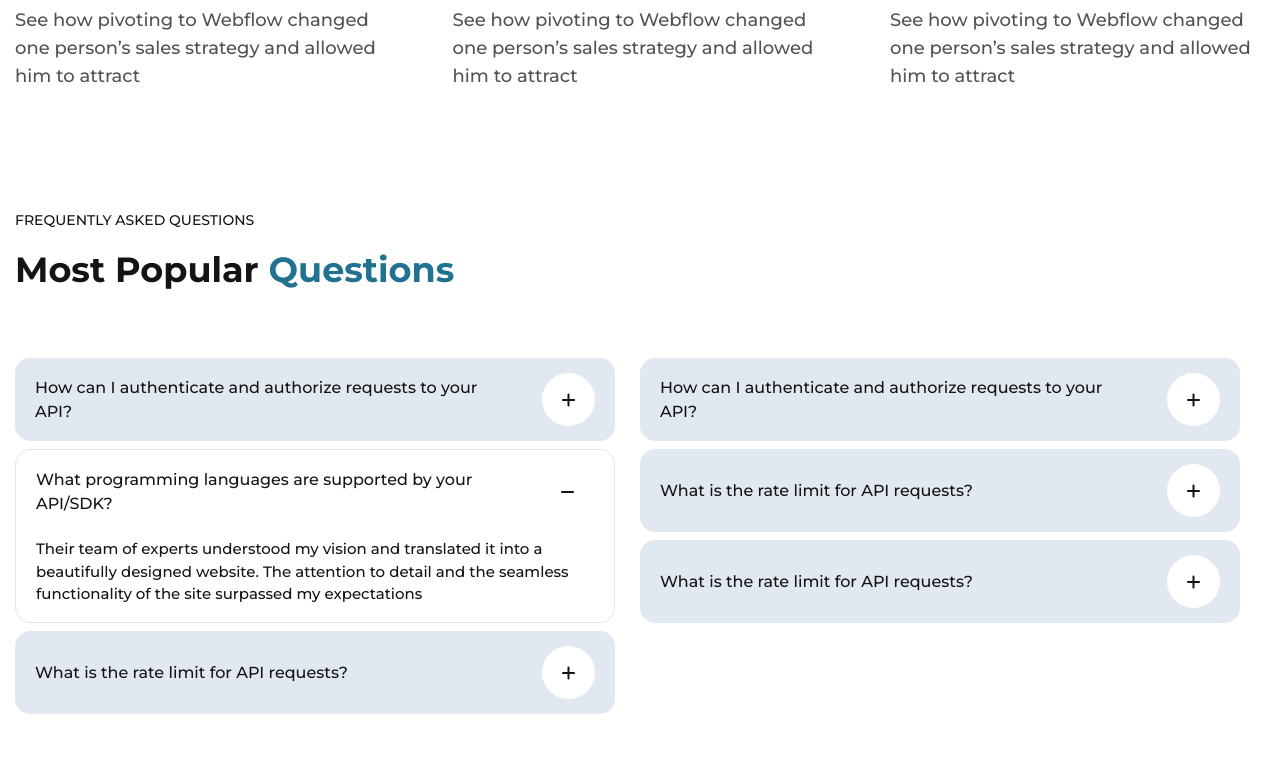
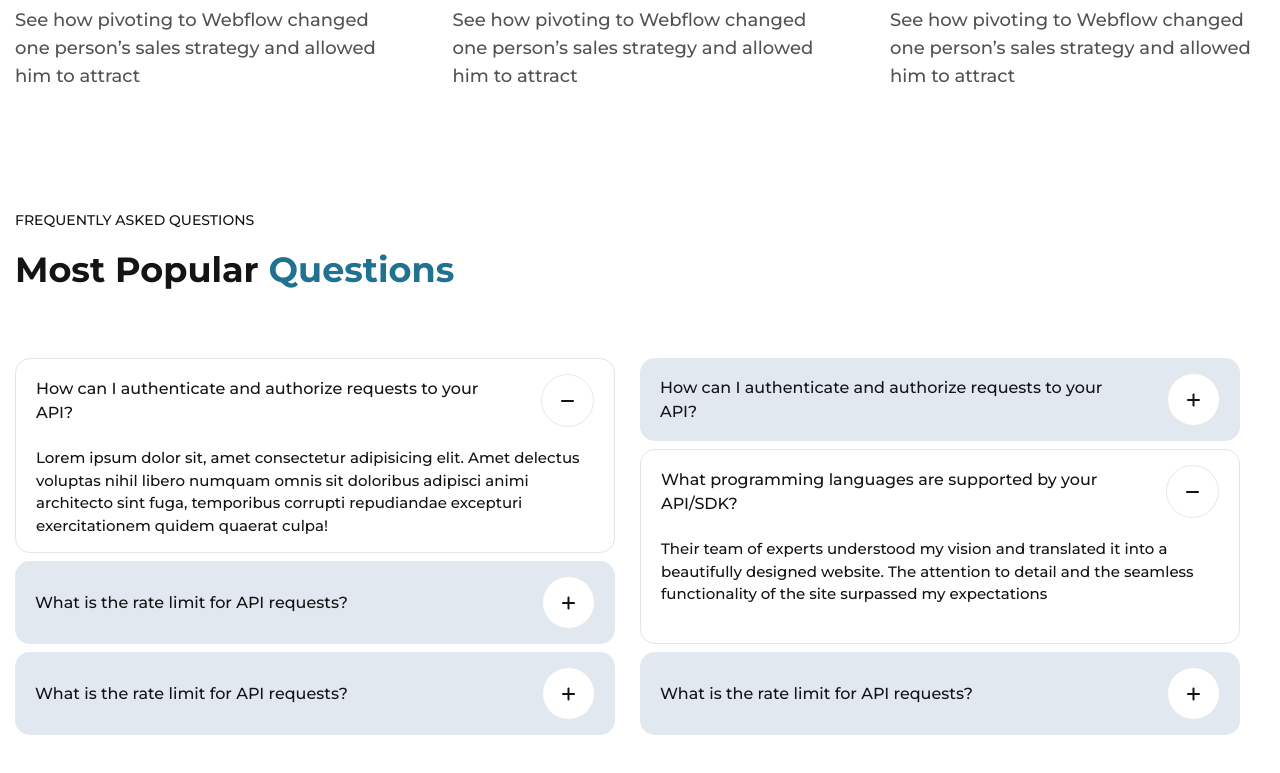
Before and after one commit to YasserCoder/ID-Al.-Solutions, a website: page index.html in a window 1280 px wide. Both pictures are taken after a click on the button 568 px from the left and 5536 px from the top of the page. Shown: the part 5137-5910 px from the top of the page. Drawn offline with Linux system fonts and the light colour scheme.

Commit message:
fixing the questions section

```diff
--- a/index.html
+++ b/index.html
@@ -322,45 +322,45 @@
             <h1 class="my-[14px] capitalize text-[35px] font-bold">most popular <span class="text-primary-100">questions</span></h1>
         </div>
         <div class="flex flex-col gap-y-2 lg:grid lg:grid-cols-percentage lg:gap-x-[2%]">
-            <div class="py-[15px] px-5 bg-slate-200 rounded-[15px] ">
+            <div class="py-[15px] px-5 bg-slate-200 rounded-[15px]">
                 <div class="flex justify-between items-center gap-14">
                     <p class="text-base font-medium">How can I authenticate and authorize requests to your API?</p>
-                    <button class="min-w-[53px] h-[53px] rounded-full bg-white flex justify-center items-center hover:shadow"><i class="fa-solid fa-plus"></i></button>
+                    <button onclick="handleShowQuestion(event)" class="min-w-[53px] h-[53px] border rounded-full bg-white flex justify-center items-center hover:shadow-md"><i class="fa-solid fa-plus"></i></button>
                 </div>
                 <p class="text-[15px] mt-5 hidden">Lorem ipsum dolor sit, amet consectetur adipisicing elit. Amet delectus voluptas nihil libero numquam omnis sit doloribus adipisci animi architecto sint fuga, temporibus corrupti repudiandae excepturi exercitationem quidem quaerat culpa!</p>
             </div>
             <div class="py-[15px] px-5 bg-slate-200 rounded-[15px] ">
                 <div class="flex justify-between items-center gap-14">
                     <p class="text-base font-medium">How can I authenticate and authorize requests to your API?</p>
-                    <button class="min-w-[53px] h-[53px] rounded-full bg-white flex justify-center items-center hover:shadow"><i class="fa-solid fa-plus"></i></button>
+                    <button onclick="handleShowQuestion(event)" class="min-w-[53px] h-[53px] border rounded-full bg-white flex justify-center items-center hover:shadow"><i class="fa-solid fa-plus"></i></button>
                 </div>
                 <p class="text-[15px] mt-5 hidden">Lorem ipsum dolor, sit amet consectetur adipisicing elit. Corporis doloremque minima fugit rerum, assumenda tempora eaque dignissimos blanditiis impedit laudantium voluptatibus placeat quas iusto explicabo quam. Sequi sed exercitationem quisquam.</p>
             </div>
             <div class="py-[15px] px-5 border border-neutral-200 rounded-[15px] lg:row-span-2">
                 <div class="flex justify-between items-center gap-14">
                     <p class="text-base font-medium">What programming languages are supported by your API/SDK?</p>
-                    <button class="min-w-[53px] h-[53px] rounded-full bg-white flex justify-center items-center hover:shadow"><i class="fa-solid fa-minus"></i></i></button>
+                    <button onclick="handleShowQuestion(event)" class="min-w-[53px] h-[53px] rounded-full border bg-white flex justify-center items-center hover:shadow"><i class="fa-solid fa-minus"></i></i></button>
                 </div>
                 <p class="text-[15px] mt-5">Their team of experts understood my vision and translated it into a beautifully designed website. The attention to detail and the seamless functionality of the site surpassed my expectations</p>
             </div>
             <div class="py-[15px] px-5 bg-slate-200 rounded-[15px]">
                 <div class="flex justify-between items-center gap-14">
                     <p class="text-base font-medium">What is the rate limit for API requests?</p>
-                    <button class="min-w-[53px] h-[53px] rounded-full bg-white flex justify-center items-center hover:shadow"><i class="fa-solid fa-plus"></i></button>
+                    <button onclick="handleShowQuestion(event)" class="min-w-[53px] h-[53px] border rounded-full bg-white flex justify-center items-center hover:shadow"><i class="fa-solid fa-plus"></i></button>
                 </div>
                 <p class="text-[15px] mt-5 hidden">Lorem ipsum dolor sit amet consectetur adipisicing elit. Dolorum accusamus ut rem. Molestias optio cumque recusandae porro rem, culpa, dignissimos cupiditate unde iure iste omnis ex ipsum soluta reprehenderit eligendi.</p>
             </div>
             <div class="py-[15px] px-5 bg-slate-200 rounded-[15px]">
                 <div class="flex justify-between items-center gap-14">
                     <p class="text-base font-medium">What is the rate limit for API requests?</p>
-                    <button class="min-w-[53px] h-[53px] rounded-full bg-white flex justify-center items-center hover:shadow"><i class="fa-solid fa-plus"></i></button>
+                    <button onclick="handleShowQuestion(event)" class="min-w-[53px] h-[53px] border rounded-full bg-white flex justify-center items-center hover:shadow"><i class="fa-solid fa-plus"></i></button>
                 </div>
                 <p class="text-[15px] mt-5 hidden">Lorem ipsum, dolor sit amet consectetur adipisicing elit. Necessitatibus, cum aperiam excepturi sed praesentium quis sequi dolores laborum dignissimos libero ex, ea laboriosam magnam accusamus veritatis quidem, facilis eos accusantium!</p>
             </div>
             <div class="py-[15px] px-5 bg-slate-200 rounded-[15px] hidden lg:block">
                 <div class="flex justify-between items-center gap-14">
                     <p class="text-base font-medium">What is the rate limit for API requests?</p>
-                    <button class="min-w-[53px] h-[53px] rounded-full bg-white flex justify-center items-center hover:shadow"><i class="fa-solid fa-plus"></i></button>
+                    <button onclick="handleShowQuestion(event)" class="min-w-[53px] h-[53px] rounded-full border bg-white flex justify-center items-center hover:shadow"><i class="fa-solid fa-plus"></i></button>
                 </div>
                 <p class="text-[15px] mt-5 hidden">Lorem ipsum dolor sit amet consectetur adipisicing elit. Ex quas laboriosam, iste magni pariatur aperiam aspernatur corporis ad perferendis possimus fugiat animi, soluta id. Quisquam adipisci ducimus harum minus qui?</p>
             </div>
--- a/script.js
+++ b/script.js
@@ -1,13 +1,52 @@
 let menu = document.querySelector(".menu");
 function handleOpenMenu(event) {
-    event.target.parentElement.nextElementSibling.classList.remove(
-        "translate-x-full"
-    );
+    event.currentTarget.nextElementSibling.classList.remove("translate-x-full");
 }
 function handleCloseMenu(event) {
-    event.target.parentElement.parentElement.parentElement.classList.add(
+    event.currentTarget.parentElement.parentElement.classList.add(
         "translate-x-full"
     );
 }
 
-// menu.nextElementSibling.classList.
+function handleShowQuestion(event) {
+    const showQuestion =
+        event.currentTarget.firstElementChild.classList.contains("fa-plus");
+    // console.log(event.currentTarget);
+    if (showQuestion) {
+        event.currentTarget.firstElementChild.classList.replace(
+            "fa-plus",
+            "fa-minus"
+        );
+        event.currentTarget.parentElement.parentElement.classList.add("border");
+        event.currentTarget.parentElement.parentElement.classList.replace(
+            "bg-slate-200",
+            "border-neutral-200"
+        );
+        event.currentTarget.parentElement.parentElement.classList.add(
+            "lg:row-span-2"
+        );
+        event.currentTarget.parentElement.nextElementSibling.classList.remove(
+            "hidden"
+        );
+    } else {
+        event.currentTarget.firstElementChild.classList.replace(
+            "fa-minus",
+            "fa-plus"
+        );
+        event.currentTarget.parentElement.nextElementSibling.classList.add(
+            "hidden"
+        );
+        event.currentTarget.parentElement.parentElement.classList.remove(
+            "border"
+        );
+        event.currentTarget.parentElement.parentElement.classList.replace(
+            "border-neutral-200",
+            "bg-slate-200"
+        );
+        event.currentTarget.parentElement.parentElement.classList.remove(
+            "lg:row-span-2"
+        );
+    }
+}
+
+// menu.
```
Also changed, not shown: dist/output.css.
